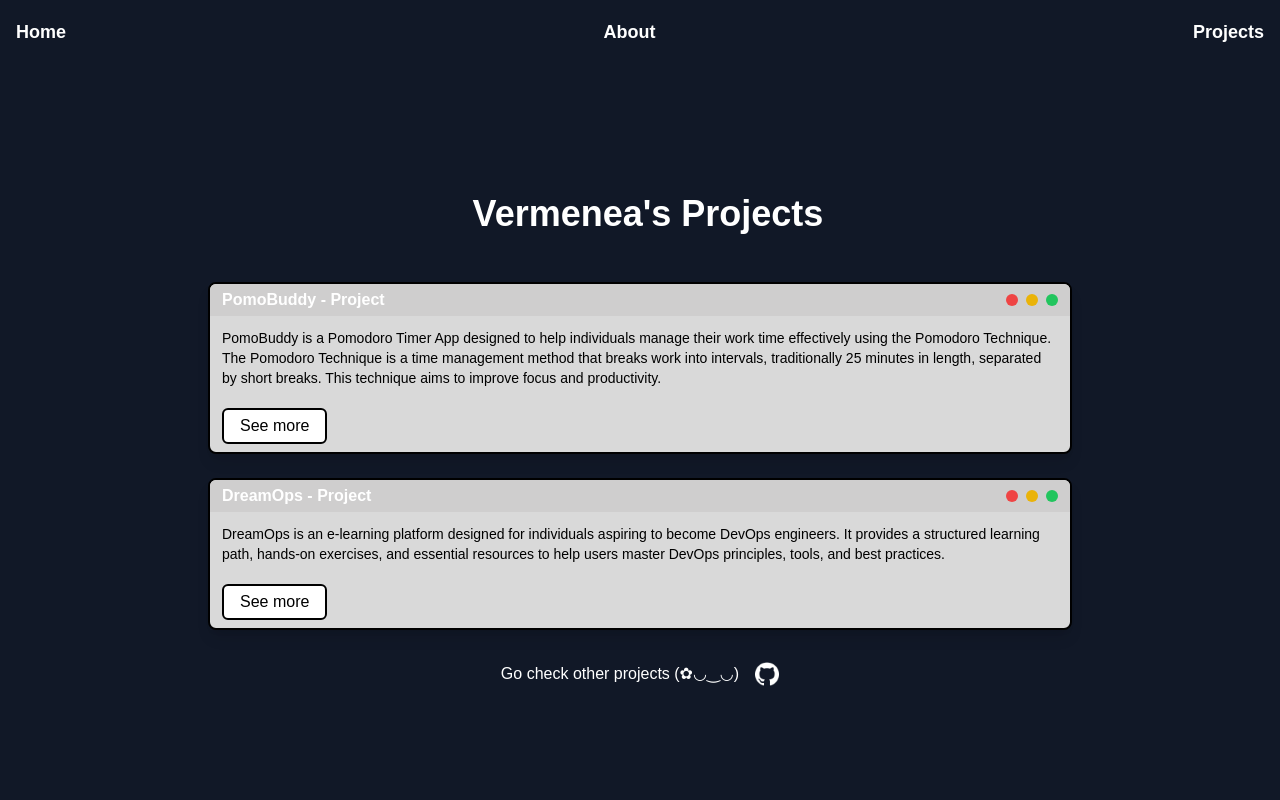
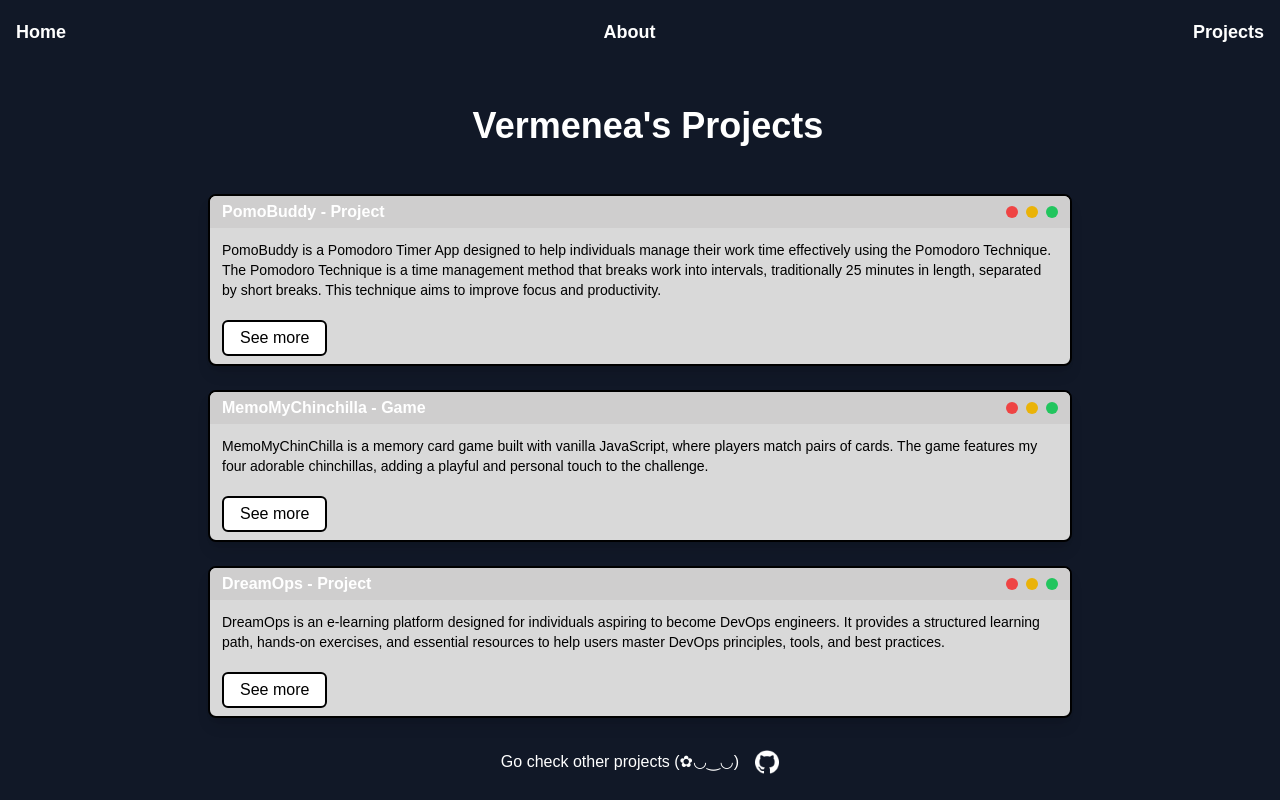
Before and after one commit to vermenea/portfolio, a Next.js app: page /projects in a window 1280 px wide. Built offline with nearby package versions, Linux system fonts and the light colour scheme.

Commit message:
feat: add MemoMyChinchilla game project to the portfolio

```diff
--- a/app/projects/page.tsx
+++ b/app/projects/page.tsx
@@ -7,6 +7,12 @@ const projects = [
     description:
       'PomoBuddy is a Pomodoro Timer App designed to help individuals manage their work time effectively using the Pomodoro Technique. The Pomodoro Technique is a time management method that breaks work into intervals, traditionally 25 minutes in length, separated by short breaks. This technique aims to improve focus and productivity.',
     link: 'https://your-pomo-buddy.vercel.app/',
+  },
+  {
+    title: 'MemoMyChinchilla - Game',
+    description:
+      'MemoMyChinChilla is a memory card game built with vanilla JavaScript, where players match pairs of cards. The game features my four adorable chinchillas, adding a playful and personal touch to the challenge.',
+    link: 'https://vermenea.github.io/MemoMyChinchilla/',
   },
   {
     title: 'DreamOps - Project',
```
